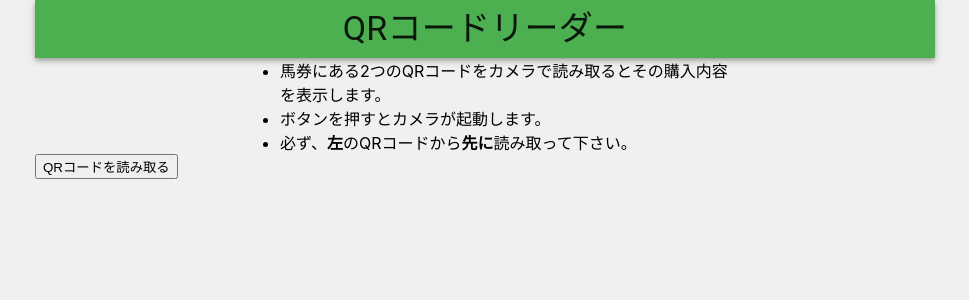
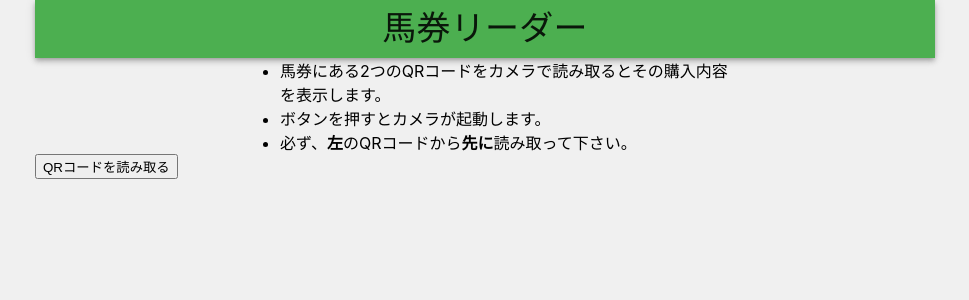
Before and after one commit to Ryo4020/Keiba-Syushi, a React (Create React App) app in the folder web/: page / in a window 1280 px wide. Shown: the top 300 px of the page, without its empty margins (155-1124 px from the left). Built offline with nearby package versions, Linux system fonts and the light colour scheme.

Commit message:
サービス名（現段階）の変更

```diff
--- a/web/public/index.html
+++ b/web/public/index.html
@@ -24,7 +24,7 @@
       work correctly both with client-side routing and a non-root public URL.
       Learn how to configure a non-root public URL by running `npm run build`.
     -->
-    <title>React App</title>
+    <title>馬券リーダー</title>
   </head>
   <body>
     <noscript>You need to enable JavaScript to run this app.</noscript>
--- a/web/src/layouts/GlobalHeader.tsx
+++ b/web/src/layouts/GlobalHeader.tsx
@@ -4,7 +4,7 @@ import Typography from '@mui/material/Typography';
 export default function GlobalHeader(): JSX.Element {
     return <AppBar position="static" color="primary">
         <Typography variant="h4" component="h1" align='center' sx={{margin: "8px 0"}}>
-            QRコードリーダー
+            馬券リーダー
         </Typography>
     </AppBar>
 }
```
Also changed, not shown: web/public/manifest.json.
